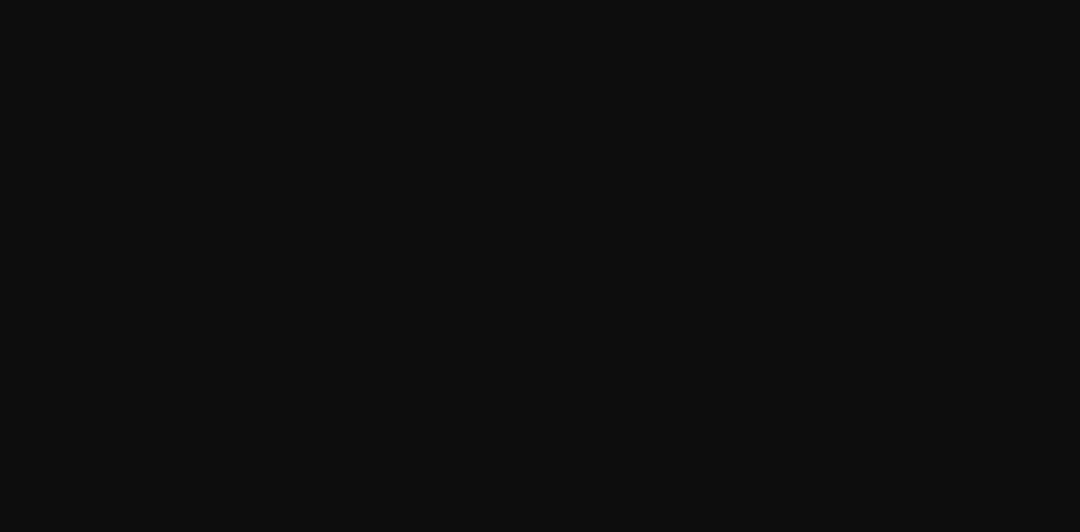
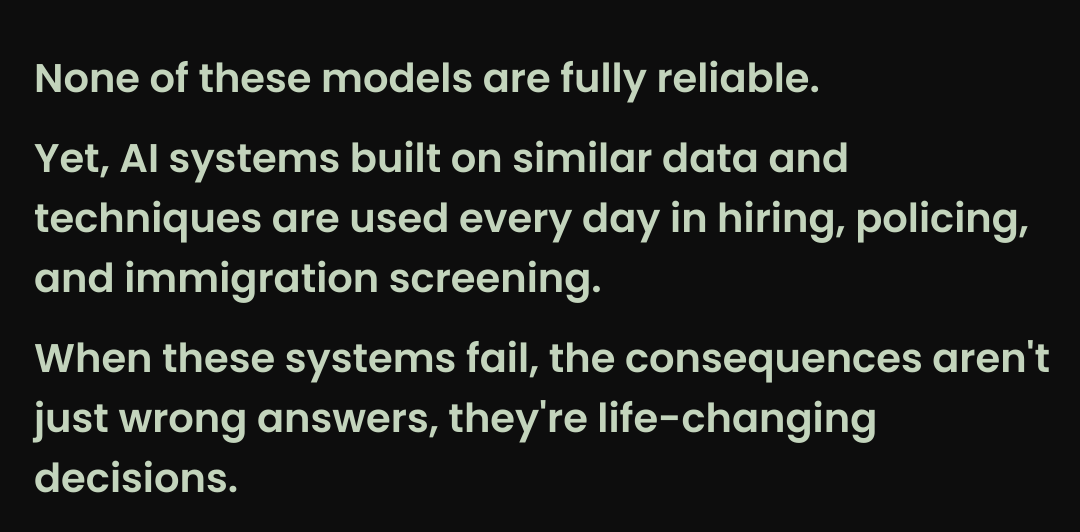
Before and after one commit to harrydnewman/Capstone, a React (Vite) app in the folder frontend/: page /explanation in a window 1280 px wide. Before the commit this address had no page. Shown: the part 122-654 px from the top of the page, without its empty margins (94-1174 px from the left). Built offline with nearby package versions, Linux system fonts and the light colour scheme.

Commit message:
update spelling

```diff
--- a/frontend/src/App.jsx
+++ b/frontend/src/App.jsx
@@ -2,7 +2,7 @@
 
 import Home from './pages/Home'
 import Experience from './pages/Experience';
-import Explaination from './pages/Explaination';
+import Explanation from './pages/Explanation';
 import UserTesting from './pages/UserTesting';
 export default function App() {
   return (
@@ -11,7 +11,7 @@
         <Routes>
           <Route path="/" element={<Home />} />
           <Route path='/experience' element={<Experience/>}/>
-          <Route path='/explaination' element={<Explaination/>}/>
+          <Route path='/explanation' element={<Explanation/>}/>
           <Route path='/usertesting' element={<UserTesting/>}/>
         </Routes>
       </Router>
--- a/frontend/src/components/ExplainationComponents/Section2.jsx
+++ b/frontend/src/components/ExplainationComponents/Section2.jsx
@@ -65,7 +65,7 @@
             {showBody1 &&
                 <div className={styles.sectionTwoBodyOne}>
                 <h1>Facial classification systems are often trained on scraped public images.</h1>
-                <h1>These datasets tend to mirror existing online imbalances</h1>
+                <h1>These datasets tend to mirror existing online imbalances.</h1>
                 <h1 className={styles.h1Emphasis}>Overrepresenting white, male, Western faces while underrepresenting everyone else.</h1>
                 <h1>Facial analysis AI performs best on lighter-skinned men and worst on darker-skinned women, revealing clear racial and gender bias.</h1>
             </div>
--- a/frontend/src/components/ExplainationComponents/Section4.jsx
+++ b/frontend/src/components/ExplainationComponents/Section4.jsx
@@ -46,7 +46,7 @@
     <div>
     <div className={styles.sectionFourTitle}>
                 <h1>Sites like Clearview AI and PimEyes have scraped billions of photos from the internet.</h1>
-                <h1>From Instagram, LinkedIn, Pinterest, even YouTube thumbnails.</h1>
+                <h1>From Instagram, LinkedIn, Pinterest, and even YouTube thumbnails.</h1>
             </div>
         {showSection2 &&
             <div className={styles.sectionFourBody}>
--- a/frontend/src/pages/Accuracy.jsx
+++ b/frontend/src/pages/Accuracy.jsx
@@ -65,7 +65,7 @@
 
 
   const goToExplaination = () => {
-    navigate("/explaination")
+    navigate("/explanation")
   }
 
 
--- a/frontend/src/pages/Explaination.jsx
+++ b/frontend/src/pages/Explanation.jsx
@@ -8,7 +8,7 @@
 import Section5 from '../components/ExplainationComponents/Section5';
 import Section6 from '../components/ExplainationComponents/Section6';
 
-export default function Explaination() {
+export default function Explanation() {
     const [showSection1, setShowSection1] = useState(false)
     const [showSection2, setShowSection2] = useState(false)
     const [showSection3, setShowSection3] = useState(false)
```
